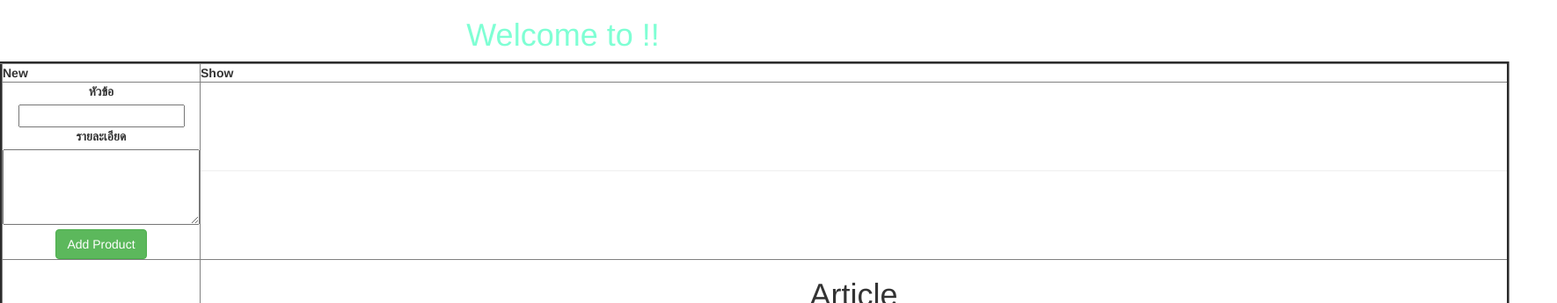
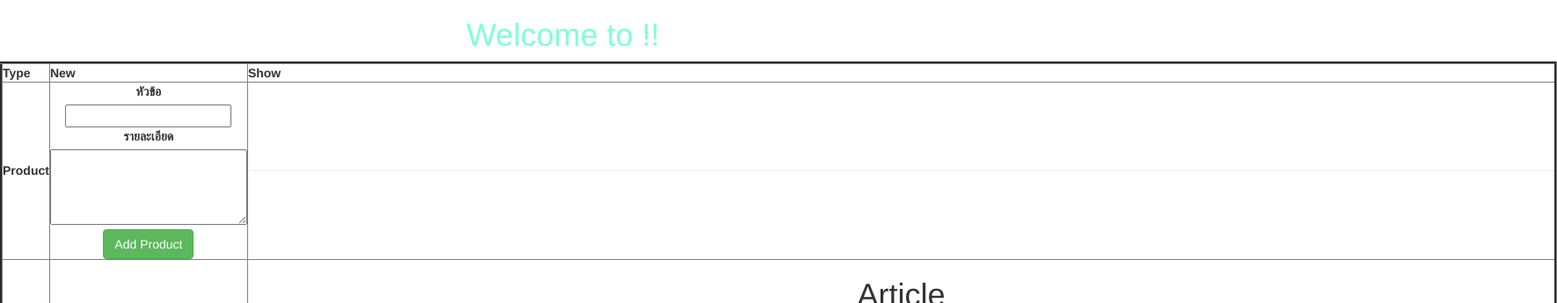
Before and after one commit to korakod/RewriteEntroAdmin, an Angular app: page / in a window 1280 px wide. Shown: the top 345 px of the page at 88% size, 1770 px wide, since content can reach past the window. Built offline with nearby package versions, Linux system fonts and the light colour scheme.

Commit message:
update table

```diff
--- a/src/app/app.component.html
+++ b/src/app/app.component.html
@@ -4,10 +4,14 @@
   </h1>
   <table  class="table" border="3">
     <tr>
+      <th>Type</th>
       <th>New</th>
       <th>Show</th>
     </tr>
     <tr>
+      <th>
+        Product
+      </th>
       <td>
         <div>
           <label for="subject">หัวข้อ</label>
@@ -28,6 +32,9 @@
       </td>
     </tr>
     <tr>
+      <th>
+        Article
+      </th>
       <td>
       </td>
       <td>
@@ -35,6 +42,9 @@
       </td>
     </tr>
     <tr>
+      <th>
+        Events
+      </th>
       <td>
       </td>
       <td>
```
